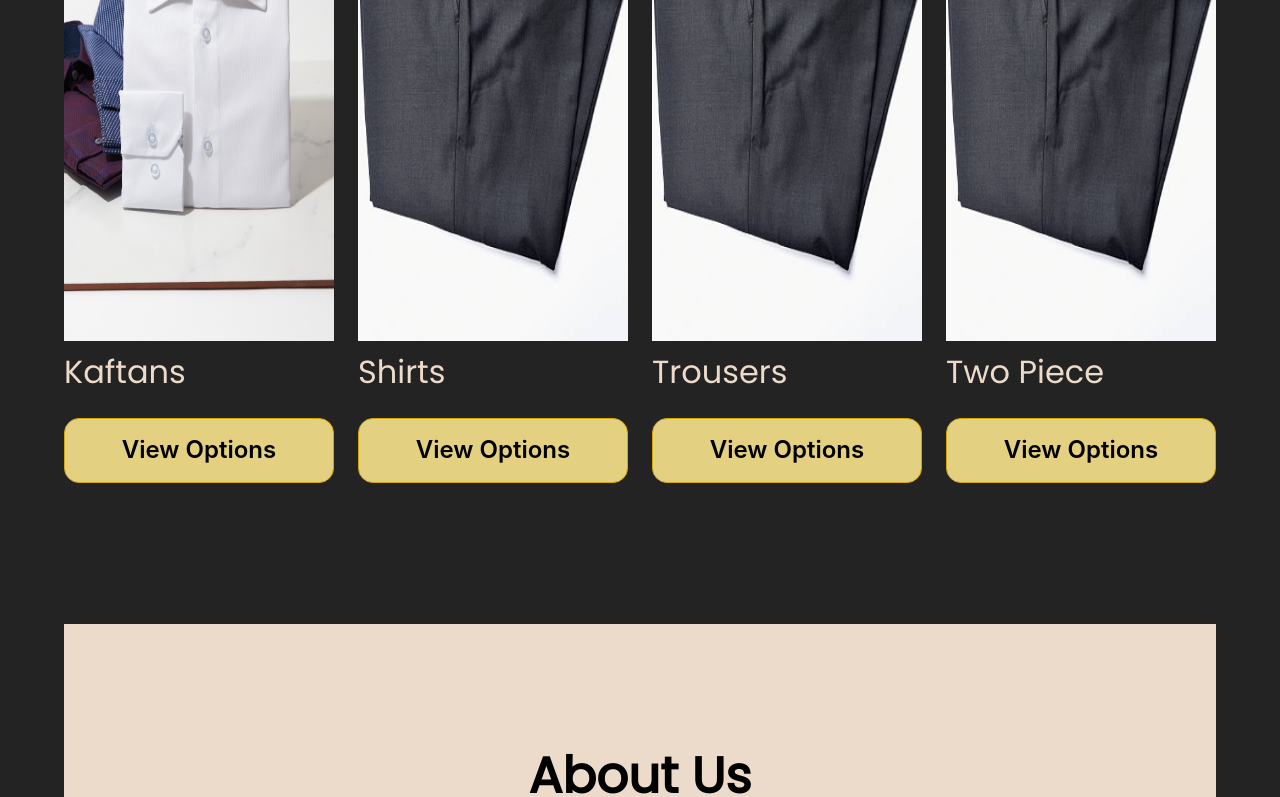
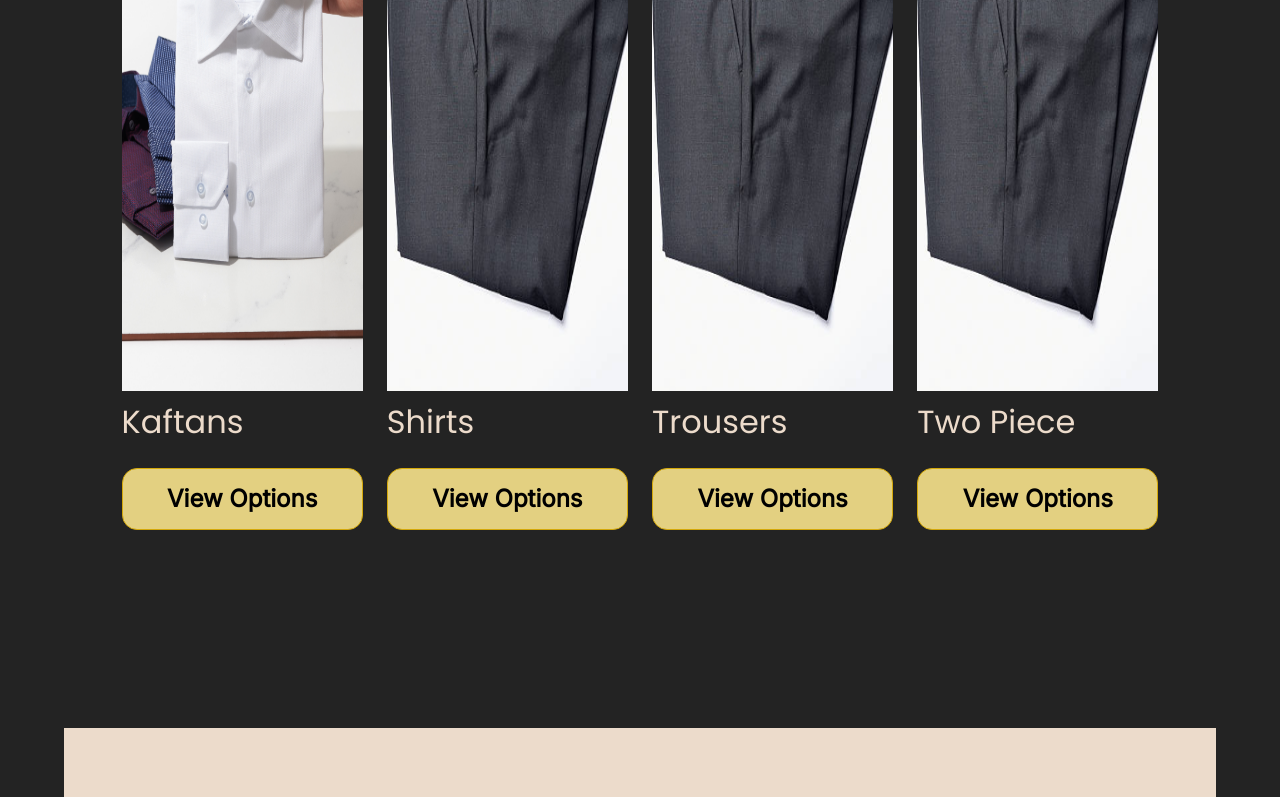
Before and after one commit to Popsicool/faaw_client, a React (Create React App) app: page / in a window 1280 px wide. Shown: the part 1725-2522 px from the top of the page. Built offline with nearby package versions, Linux system fonts and the light colour scheme.

Commit message:
update files

```diff
--- a/src/App.css
+++ b/src/App.css
@@ -1,4 +1,4 @@
-@import url('https://fonts.googleapis.com/css2?family=Poppins&display=swap');
+@import url('https://fonts.googleapis.com/css2?family=Inter&family=Poppins&display=swap');
 * {
     margin: 0;
     padding: 0;
--- a/src/styles/designs.css
+++ b/src/styles/designs.css
@@ -2,6 +2,9 @@
 	background-color: #232323;
 	color: #fff;
 	padding: 10% 5%;
+}
+.designsMiddle{
+	padding: 5%;
 }
 .ds1 {
 	text-align: center;
--- a/src/styles/testSlider.css
+++ b/src/styles/testSlider.css
@@ -18,19 +18,19 @@
 }
 
 .indicate{
-    background-color: #D4A80A;
+    background-color: #D4A80A !important;
     border: 1px solid #fff;
     margin-top: 150%;
 }
 .slideContent, .slideList, .slideContainer, .slideHolder{
-	border: none;
+	border: none !important;
 }
 .sImg{
 	display: none;
 }
 .prevButton, .nextButton{
-	color: #D4A80A;
-	background-color: #D4A80A;
+	color: #D4A80A !important;
+	background-color: #D4A80A !important;
 	/* display: none; */
 }
 /* .nextButton{
```
